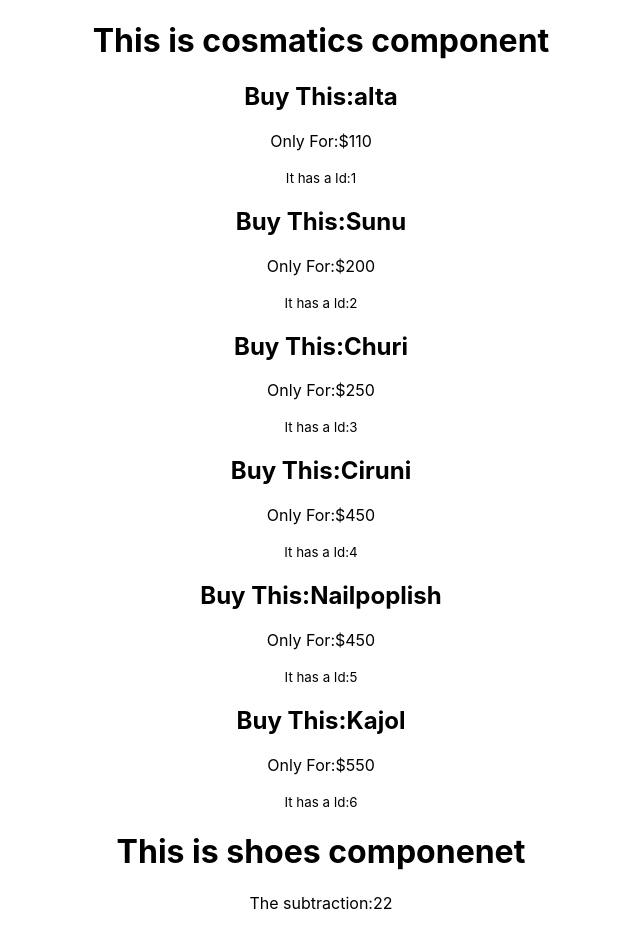
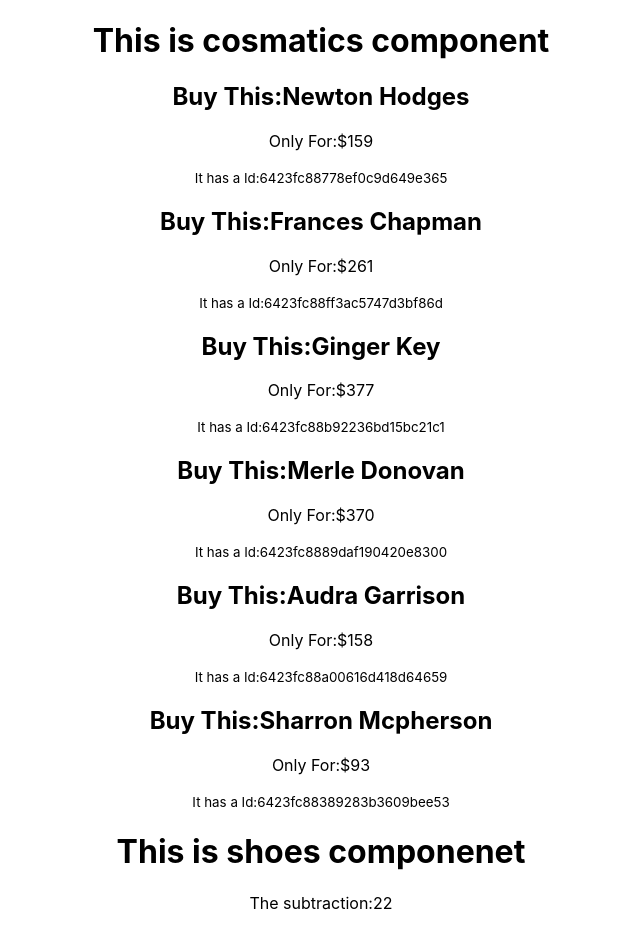
Before and after one commit to shimul-das/React-Basic-Project, a React (Create React App) app in the folder react-storage-and-handaler/: page / in a window 1280 px wide. Shown: the whole page, without its empty margins (319-959 px from the left). Built offline with nearby package versions, Linux system fonts and the light colour scheme.

Commit message:
json data in file

```diff
--- a/react-storage-and-handaler/src/components/Cosmatics/cosmatics.js
+++ b/react-storage-and-handaler/src/components/Cosmatics/cosmatics.js
@@ -4,14 +4,39 @@ import add, { multiply } from './utilities/calculate';
 //import add from './utilities/calculate';
 
 const Cosmatics = () => {
+    //generate json data
 const cosmatics=[
-    {id: 1, name: "alta", price: 110},
-    {id: 2, name: "Sunu", price: 200},
-    {id: 3, name: "Churi", price: 250},
-    {id: 4, name: "Ciruni", price: 450},
-    {id: 5, name: "Nailpoplish", price: 450},
-    {id: 6, name: "Kajol", price: 550},
-]
+    {
+      "id": "6423fc88778ef0c9d649e365",
+      "price": 159,
+      "name": "Newton Hodges"
+    },
+    {
+      "id": "6423fc88ff3ac5747d3bf86d",
+      "price": 261,
+      "name": "Frances Chapman"
+    },
+    {
+      "id": "6423fc88b92236bd15bc21c1",
+      "price": 377,
+      "name": "Ginger Key"
+    },
+    {
+      "id": "6423fc8889daf190420e8300",
+      "price": 370,
+      "name": "Merle Donovan"
+    },
+    {
+      "id": "6423fc88a00616d418d64659",
+      "price": 158,
+      "name": "Audra Garrison"
+    },
+    {
+      "id": "6423fc88389283b3609bee53",
+      "price": 93,
+      "name": "Sharron Mcpherson"
+    }
+  ]
   return (
     <div>
         <h1>This is cosmatics component</h1>
```
